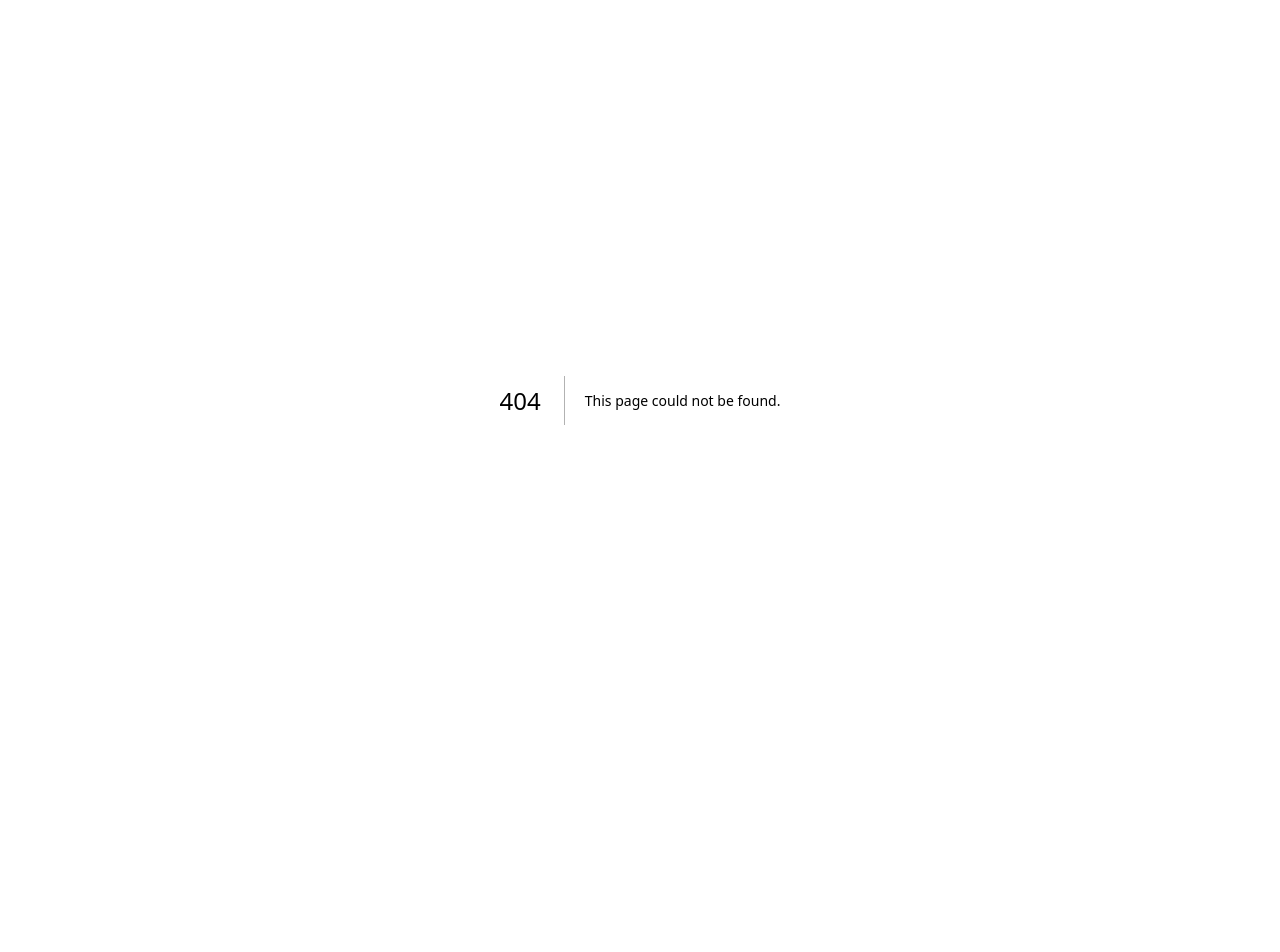
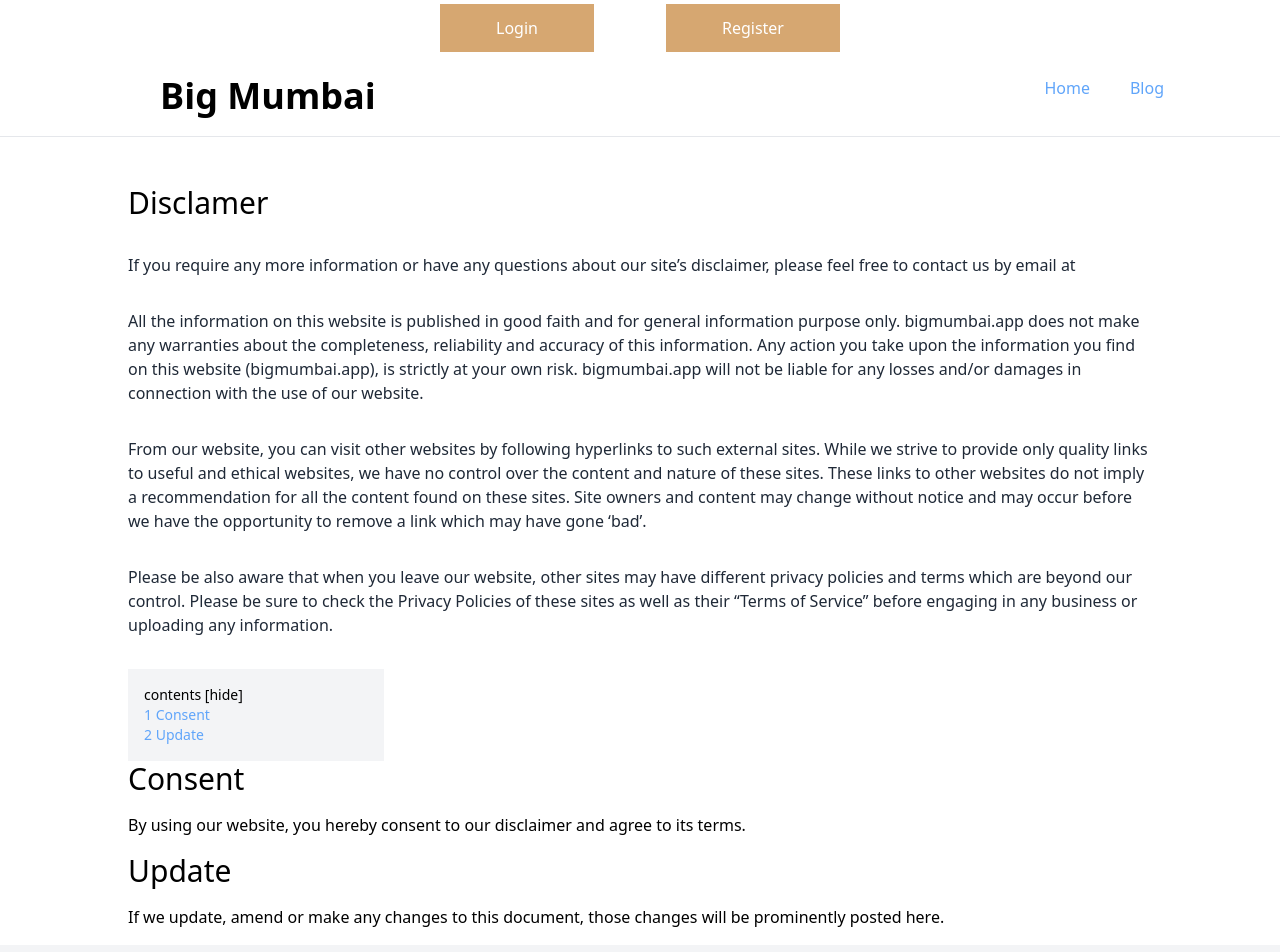
Before and after one commit to chanchalka/big-mumbai, a Next.js app: page /disclamer in a window 1280 px wide. Before the commit this address had no page. Shown: the top 952 px of the page. Before the commit the page ends 800 px from the top, so only its background shows below. Built offline with nearby package versions, Linux system fonts and the light colour scheme.

Commit message:
Create page.tsx

```diff
--- /dev/null
+++ b/src/app/disclamer/page.tsx
@@ -0,0 +1,43 @@
+import Footer from '@/components/Footer'
+import Header from '@/components/Header'
+import Link from 'next/link'
+import React from 'react'
+
+const page = () => {
+  return (
+    <>
+    <Header/>
+    <div className='w-4/5  m-auto'>
+        <h1 className="text-3xl mt-12">Disclamer</h1>
+        <div className=' text-gray-800'>
+            <div className="h-8"></div>
+            If you require any more information or have any questions about our site’s disclaimer, please feel free to contact us by email at
+            <div className="h-8"></div>
+            All the information on this website is published in good faith and for general information purpose only. bigmumbai.app does not make any warranties about the completeness, reliability and accuracy of this information. Any action you take upon the information you find on this website (bigmumbai.app), is strictly at your own risk. bigmumbai.app will not be liable for any losses and/or damages in connection with the use of our website.
+            <div className="h-8"></div>
+            From our website, you can visit other websites by following hyperlinks to such external sites. While we strive to provide only quality links to useful and ethical websites, we have no control over the content and nature of these sites. These links to other websites do not imply a recommendation for all the content found on these sites. Site owners and content may change without notice and may occur before we have the opportunity to remove a link which may have gone ‘bad’.
+            <div className="h-8"></div>
+            Please be also aware that when you leave our website, other sites may have different privacy policies and terms which are beyond our control. Please be sure to check the Privacy Policies of these sites as well as their “Terms of Service” before engaging in any business or uploading any information.
+            <div className="h-8"></div>
+        </div>
+
+        <div className=" bg-gray-100 w-64 p-4 text-blue-400 text-sm">
+            <div className="text-black">contents [hide]</div>
+            <Link href={"#consent"}>1 Consent</Link>
+            <div className=""></div>
+            <Link href={"#update"}>2 Update</Link>
+        </div>
+
+        <h1 id='consent' className="text-3xl">Consent</h1>
+        <p className='my-4'>By using our website, you hereby consent to our disclaimer and agree to its terms.</p>
+        <h1 className="text-3xl">Update</h1>
+        <p id='update' className='my-4'>If we update, amend or make any changes to this document, those changes will be prominently posted here.</p>
+        <p></p>
+
+    </div>
+    <Footer/>
+    </>
+  )
+}
+
+export default page
```
